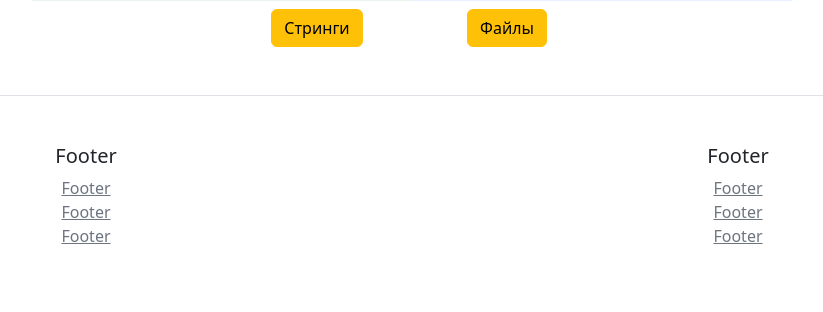
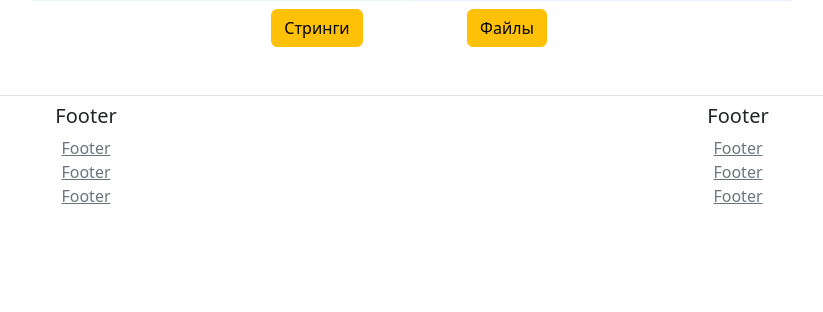
Before and after one commit to OlehKrupa/Blog.loc, a PHP site: page / in a window 1280 px wide. Shown: the part 613-925 px from the top of the page, without its empty margins (228-1051 px from the left). After the commit the page ends 817 px from the top, so only its background shows below. Run offline with PHP 8.4, Linux system fonts and the light colour scheme.

Commit message:
Update footer.php

```diff
--- a/templates/partials/footer.php
+++ b/templates/partials/footer.php
@@ -1,4 +1,4 @@
-<footer class="text-center pt-4 my-md-5 pt-md-5 border-top">
+<footer class="text-center pt-4 my-md-5 pt-md-2 border-top">
 <div class="row">
  		<div class="col-6 col-md">
  			<h5>Footer</h5>
```
